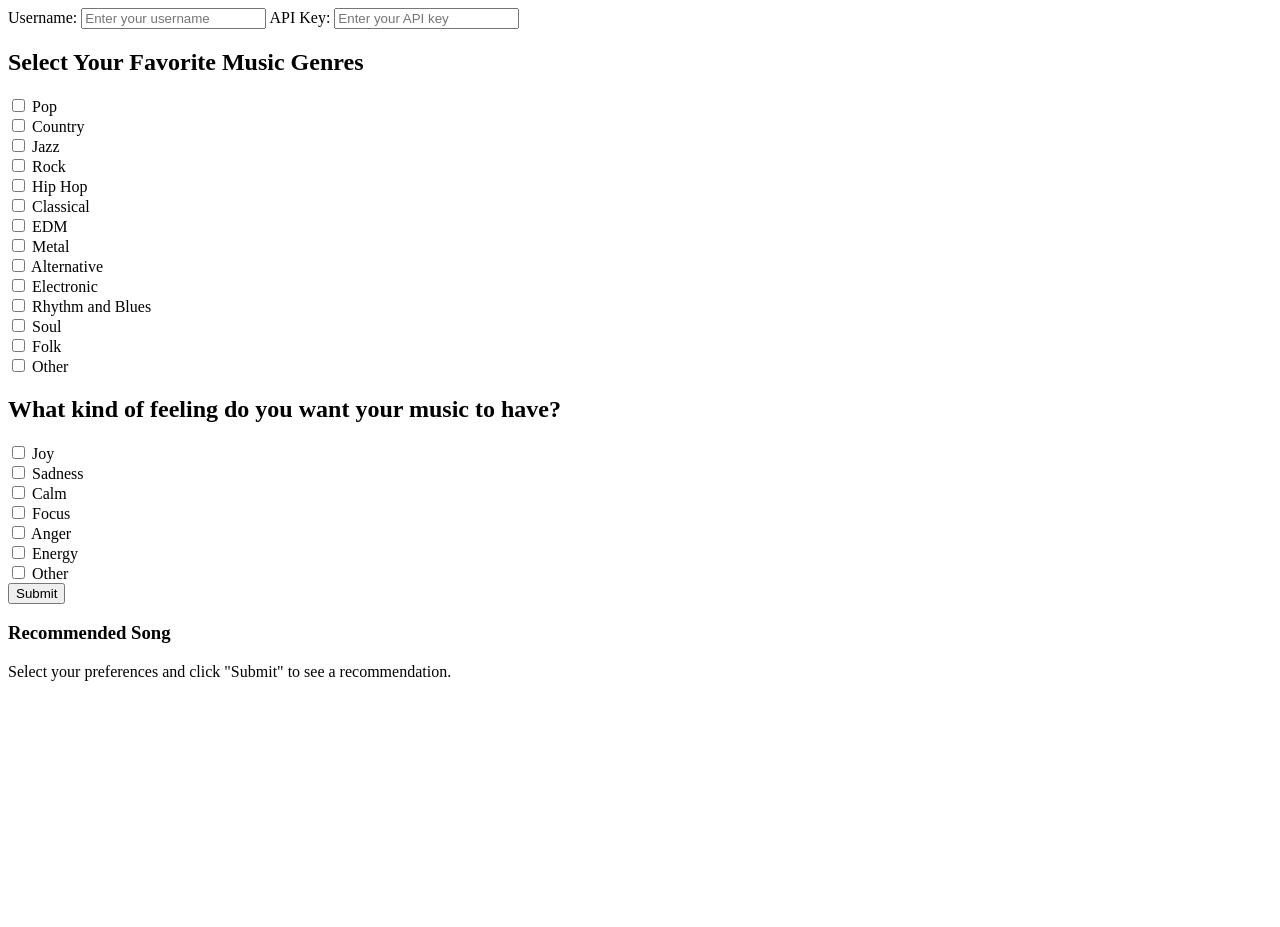
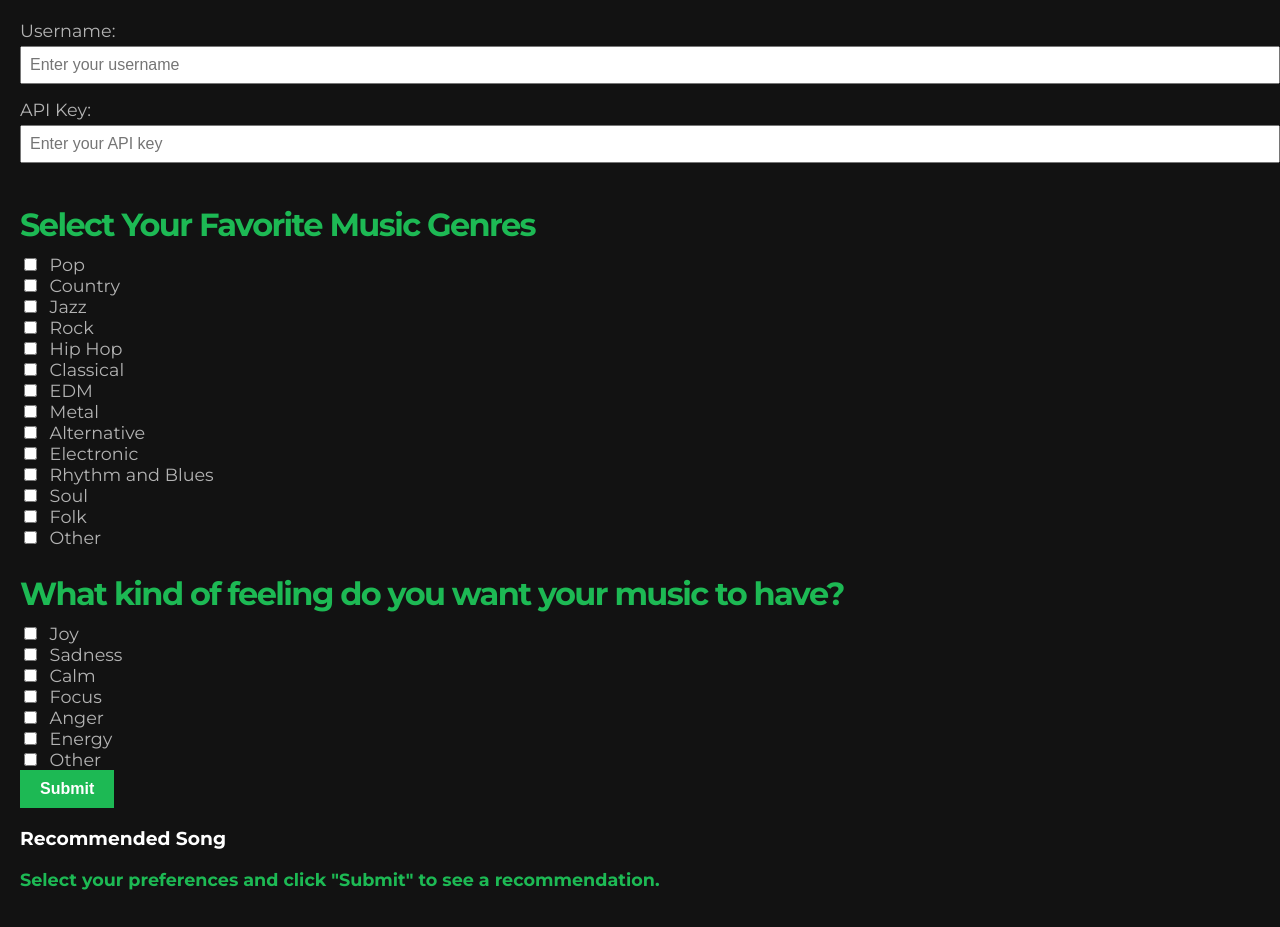
Before and after one commit to Four-and-a-Half-Geeks/Spotify-Song-Recommendation, a Flask app: template templates/cara.recommendation.html in a window 1280 px wide. Before the commit the page ends 681 px from the top, so only its background shows below. Run offline with Flask 3, Linux system fonts and the light colour scheme; the template is opened without the code that fills it, so the values that code supplies are empty.

Commit message:
added typoghrphy

```diff
--- a/templates/cara.recommendation.html
+++ b/templates/cara.recommendation.html
@@ -4,25 +4,72 @@
     <meta charset="UTF-8">
     <meta name="viewport" content="width=device-width, initial-scale=1.0">
     <title>Music Preferences</title>
+    <link href="https://fonts.googleapis.com/css2?family=Montserrat:wght@400;700&display=swap" rel="stylesheet">
     <style>
-        /* Your existing styles here */
+        /* Spotify Mix-inspired styles */
+        body {
+            font-family: 'Montserrat', sans-serif;
+            background-color: #121212;
+            color: #ffffff;
+            margin: 0;
+            padding: 20px;
+        }
+
+        h2 {
+            font-size: 2em;
+            font-weight: 700;
+            letter-spacing: -0.05em;
+            color: #1DB954; /* Spotify green color */
+            margin-bottom: 10px;
+        }
+
+        label {
+            font-size: 1.1em;
+            font-weight: 400;
+            color: #B3B3B3; /* Light gray for labels */
+        }
+
+        input[type="text"] {
+            width: 100%;
+            padding: 8px;
+            margin-top: 5px;
+            margin-bottom: 15px;
+            font-size: 1em;
+            color: #000;
+        }
+
+        input[type="checkbox"] {
+            margin-right: 8px;
+        }
+
+        input[type="submit"] {
+            background-color: #1DB954;
+            color: #ffffff;
+            font-weight: 700;
+            border: none;
+            padding: 10px 20px;
+            cursor: pointer;
+            font-size: 1em;
+        }
+
+        #recommendation p {
+            font-size: 1.1em;
+            font-weight: 700;
+            color: #1DB954;
+        }
     </style>
 </head>
 <body>
 
-    <!-- Update the form to submit to Flask's "/recommendation" route -->
     <form id="music-form" action="/recommendation" method="POST">
-        <!-- Username Input -->
         <label for="username">Username:</label>
         <input type="text" id="username" name="username" placeholder="Enter your username" required>
 
-        <!-- API Key Input -->
         <label for="api-key">API Key:</label>
         <input type="text" id="api-key" name="api-key" placeholder="Enter your API key" required>
 
-        <!-- Music Genre Checkboxes -->
         <h2>Select Your Favorite Music Genres</h2>
-
+        <!-- Genre Checkboxes -->
         <label><input type="checkbox" name="genre" value="pop"> Pop</label><br>
         <label><input type="checkbox" name="genre" value="country"> Country</label><br>
         <label><input type="checkbox" name="genre" value="jazz"> Jazz</label><br>
@@ -58,8 +105,8 @@
                }
                </script>
 
-        <!-- Music Feeling Checkboxes -->
         <h2>What kind of feeling do you want your music to have?</h2>
+        <!-- Feeling Checkboxes -->
 
         <label><input type="checkbox" name="feeling" value="joy"> Joy</label><br>
         <label><input type="checkbox" name="feeling" value="sadness"> Sadness</label><br>
@@ -89,11 +136,10 @@
         }
         </script>
 
-        <!-- Submit Button -->
         <input type="submit" value="Submit">
     </form>
 
-    <!-- Display the recommendation result here -->
+    <!-- Recommendation display -->
     <h3>Recommended Song</h3>
     <div id="recommendation">
         {% if prediction %}
```
Lines whose indentation alone changed are shown as unchanged.
